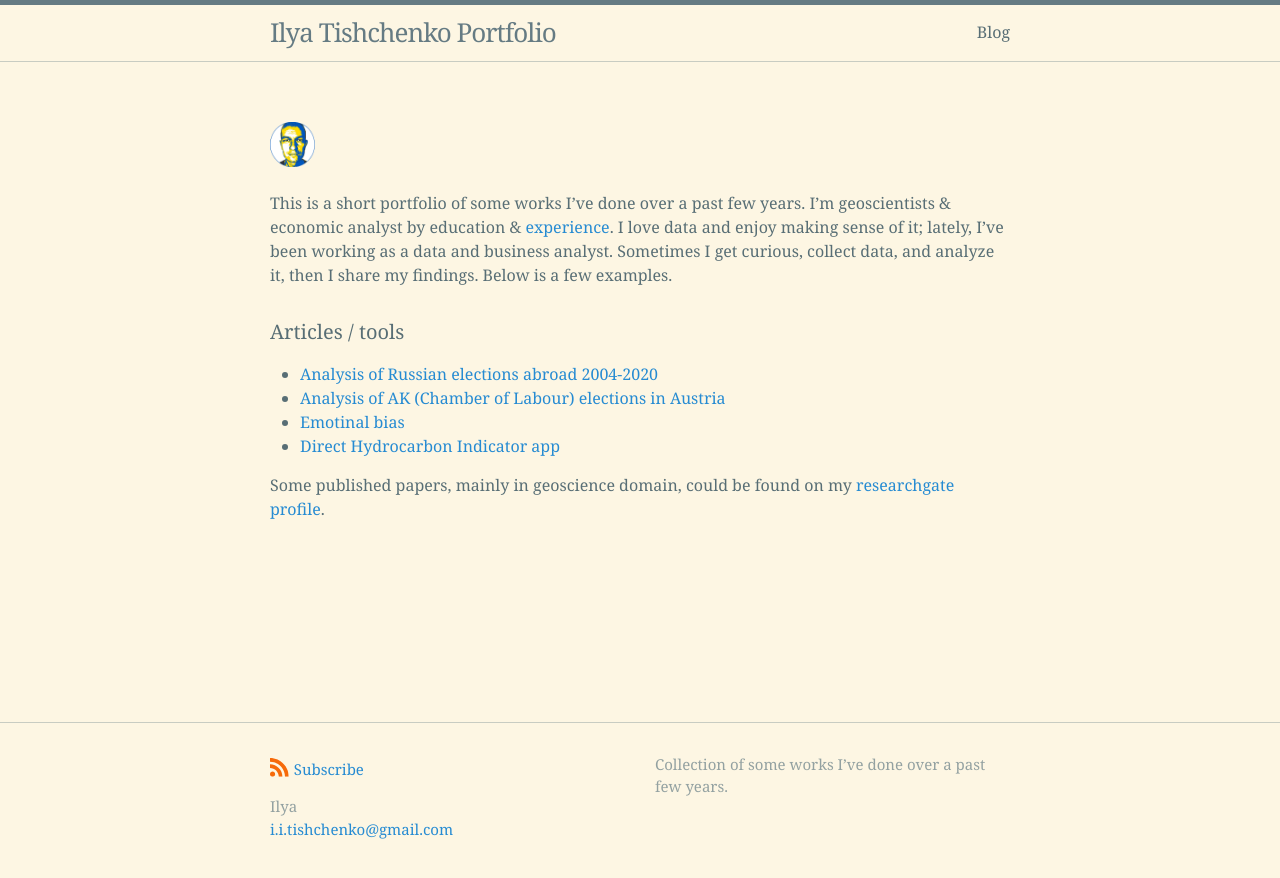
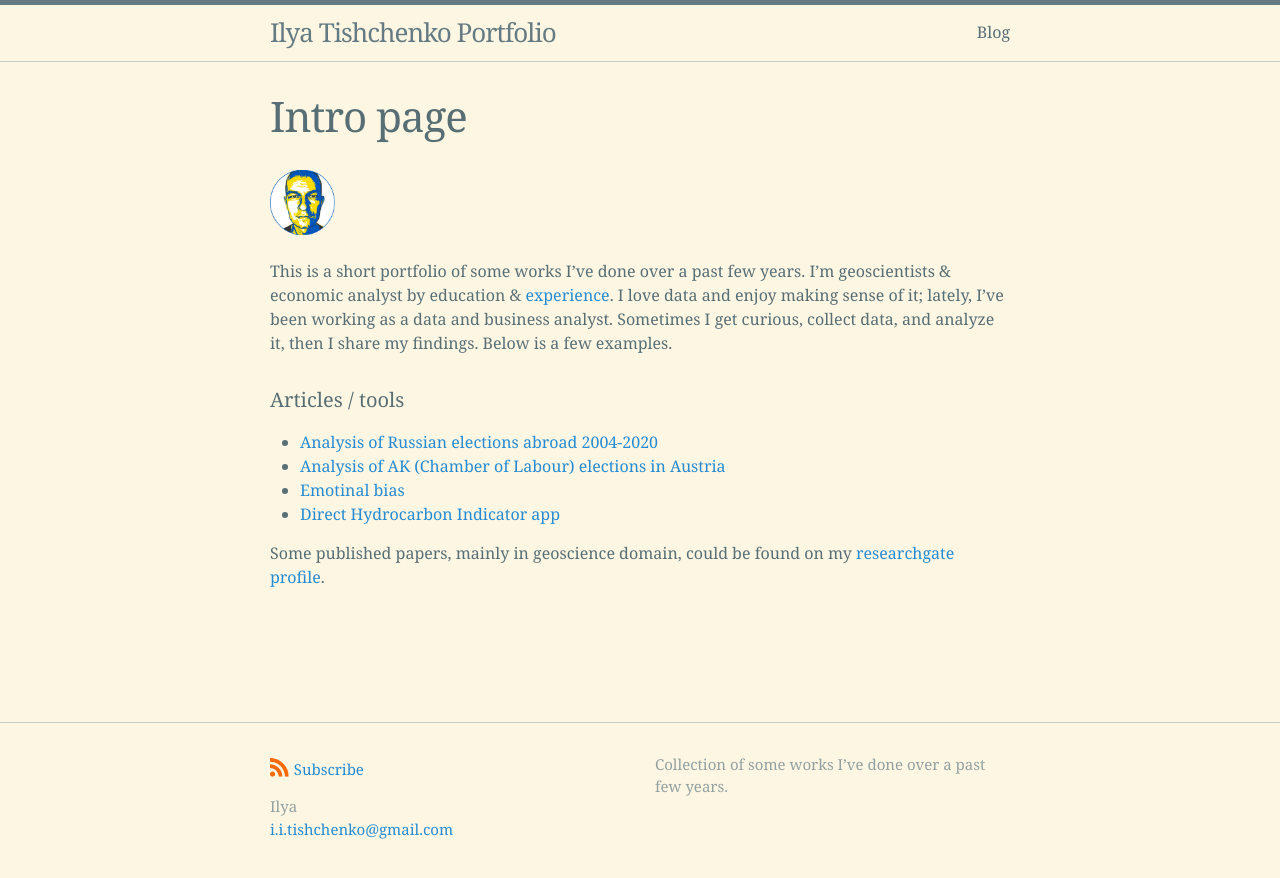
Before and after one commit to vearlen/vearlen.github.io, a Jekyll site: the page built from index.md, in a window 1280 px wide. Shown: the top 878 px of the page. Built offline with Jekyll 4.4.1, drawn with Linux system fonts in a browser that asks for light colours.

Commit message:
update header and index

```diff
--- a/index.md
+++ b/index.md
@@ -1,7 +1,9 @@
 ---
 layout: page
+title: "Intro page"
+categories: aboutme
 ---
-<img src="/images/me_round.png" alt="me" style="height:45px; width:45px;" /> <br>
+<img src="/images/me_round.png" alt="me" style="height:65px; width:65px;" /> <br>
 This is a short portfolio of some works I’ve done over a past few years. I’m geoscientists & economic analyst by education & [experience](https://www.linkedin.com/in/itishchenko/ "My LinkedIn"). I love data and enjoy making sense of it; lately, I’ve been working as a data and business analyst. Sometimes I get curious, collect data, and analyze it, then I share my findings. Below is a few examples.
 
 #### Articles / tools
```
